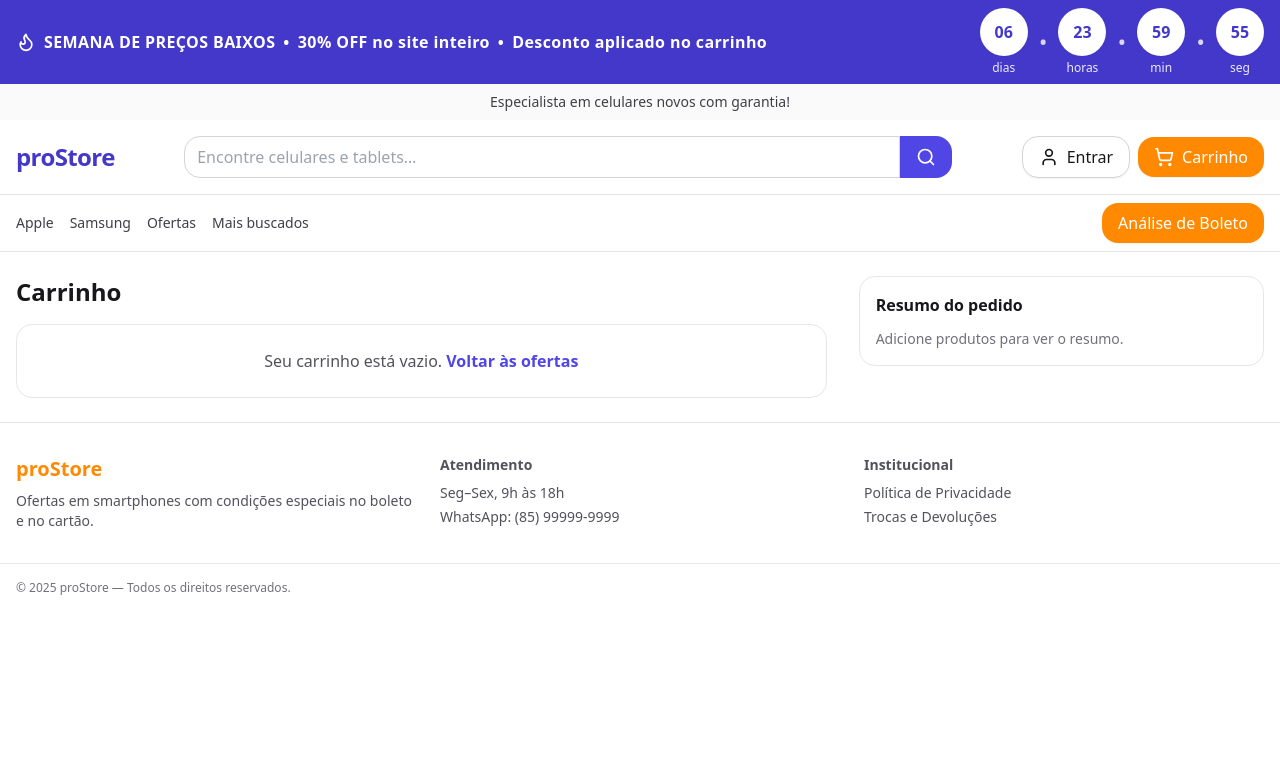
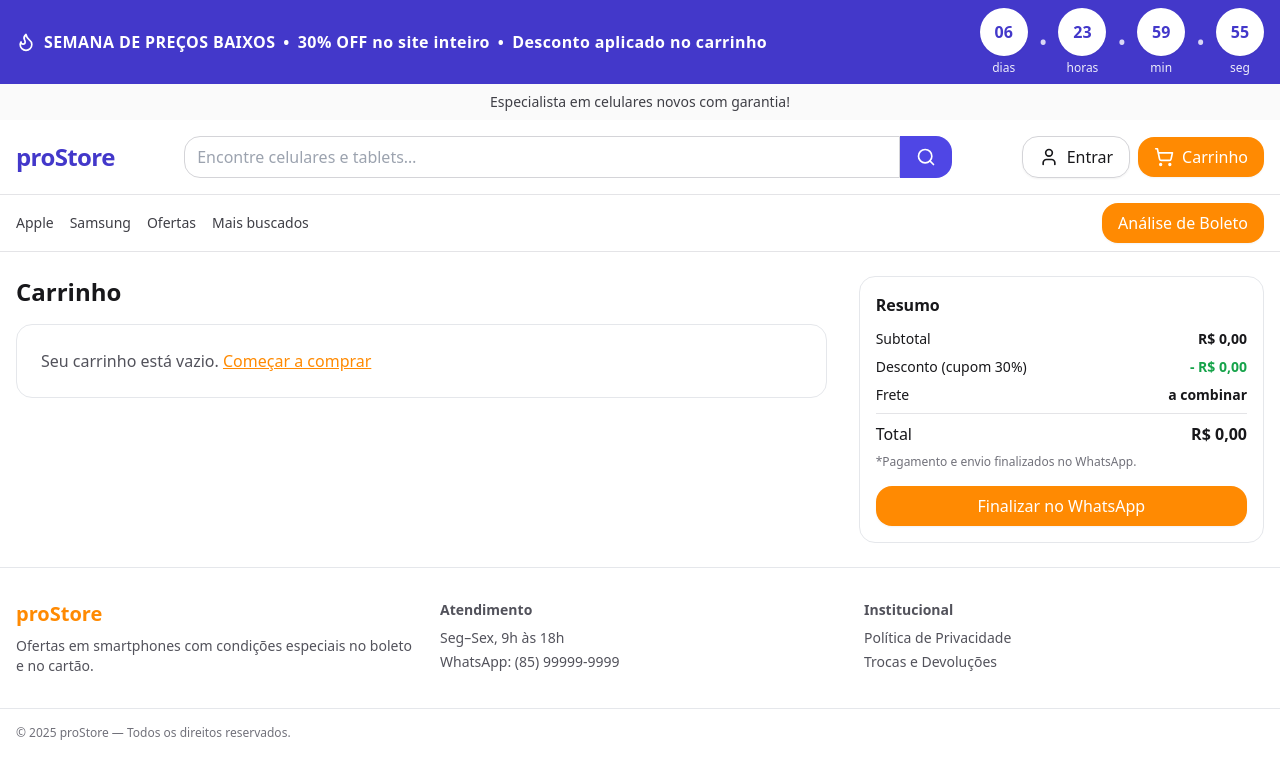
Before and after one commit to blogmarinaluz/SiteOficial, a Next.js app: page /carrinho in a window 1280 px wide. Shown: the top 778 px of the page. Built offline with nearby package versions, Linux system fonts and the light colour scheme.

Commit message:
Update page.tsx

```diff
--- a/src/app/carrinho/page.tsx
+++ b/src/app/carrinho/page.tsx
@@ -1,82 +1,67 @@
 "use client";
 
+import Image from "next/image";
 import { useMemo, useState } from "react";
 import { useCart } from "@/hooks/useCart";
 import Link from "next/link";
-import { Trash2, Plus } from "lucide-react";
 
-type CartItem = {
-  id: string;
-  name: string;
-  image?: string;
-  price?: number;
-  qty: number;
-  color?: string;
-  storage?: string | number;
-  freeShipping?: boolean;
-};
-
-const br = (n: number) =>
-  n.toLocaleString("pt-BR", { style: "currency", currency: "BRL" });
-
-const with30off = (n: number) => Math.round(n * 0.7); // 30% OFF no carrinho
+function br(n: number) {
+  return n.toLocaleString("pt-BR", { style: "currency", currency: "BRL" });
+}
+function withCoupon(n: number) {
+  // 30% OFF no carrinho
+  return Math.round(n * 0.7);
+}
 
 const SELLER_NUMBER =
   process.env.NEXT_PUBLIC_SELLER_NUMBER || "55999984905715";
 
 export default function CarrinhoPage() {
-  const { items, add, remove, clear } = useCart(); // <-- sem decrease
+  const { items, add, decrease, remove, clear } = useCart();
   const [sending, setSending] = useState(false);
 
   const subtotal = useMemo(
-    () => items.reduce((acc, it) => acc + (it.price ?? 0) * (it.qty ?? 1), 0),
+    () => items.reduce((acc, it) => acc + (it.price || 0) * it.qty, 0),
     [items]
   );
-  const totalComCupom = useMemo(() => with30off(subtotal), [subtotal]);
+  const totalComCupom = useMemo(() => withCoupon(subtotal), [subtotal]);
   const desconto = Math.max(0, subtotal - totalComCupom);
 
-  // Frete grátis somente se TODOS forem freeShipping
+  // Frete grátis somente se TODOS os itens forem freeShipping
   const freteGratis = useMemo(
-    () => items.length > 0 && items.every((i) => i.freeShipping),
+    () => items.length > 0 && items.every((i) => i.freeShipping === true),
     [items]
   );
 
-  async function finalizarWhatsApp() {
+  const enviarWhats = async () => {
     if (!items.length) return alert("Seu carrinho está vazio.");
+    setSending(true);
 
-    setSending(true);
-    try {
     const linhas: string[] = [];
-      linhas.push("*Pedido proStore*");
+    linhas.push("*Pedido — proStore*");
     linhas.push("");
     linhas.push("*Itens:*");
     items.forEach((it) => {
-        const obs =
-          (it.color ? ` ${it.color}` : "") +
-          (it.storage ? ` ${it.storage}GB` : "");
       linhas.push(
-          `• ${it.qty}x ${it.name}${obs} — ${br((it.price ?? 0) * it.qty)}`
+        `• ${it.qty}x ${it.name}${it.color ? " - " + it.color : ""}${
+          it.storage ? " " + it.storage + "GB" : ""
+        } — ${br((it.price || 0) * it.qty)}`
       );
     });
     linhas.push("");
     linhas.push(`Subtotal: ${br(subtotal)}`);
     linhas.push(`Cupom 30% OFF: -${br(desconto)}`);
-      linhas.push(
-        `Frete: ${freteGratis ? "*Grátis*" : "A combinar no atendimento"}`
-      );
-      linhas.push(`Total com cupom: *${br(totalComCupom)}*`);
+    linhas.push(`*Total com cupom*: *${br(totalComCupom)}*`);
+    linhas.push(freteGratis ? "Frete: *Grátis*" : "Frete: a combinar");
     linhas.push("");
     linhas.push(
-        "_Obs.: finalizei o pedido no site e gostaria de concluir pelo WhatsApp._"
+      "_Observação: pedido gerado pelo site para finalizar no WhatsApp._"
     );
 
     const msg = encodeURIComponent(linhas.join("\n"));
-      const url = `https://api.whatsapp.com/send?phone=${SELLER_NUMBER}&text=${msg}`;
-      window.location.href = url;
-    } finally {
+    window.location.href = `https://api.whatsapp.com/send?phone=${SELLER_NUMBER}&text=${msg}`;
     setSending(false);
-    }
-  }
+  };
 
   return (
     <div className="container p-6 grid md:grid-cols-[2fr,1fr] gap-8">
@@ -85,42 +70,47 @@ export default function CarrinhoPage() {
         <h1 className="text-2xl font-bold mb-4">Carrinho</h1>
 
         {!items.length ? (
-          <div className="border rounded-2xl p-6 text-center text-zinc-600">
+          <div className="rounded-2xl border p-6 text-zinc-600">
             Seu carrinho está vazio.{" "}
-            <Link className="text-indigo-600 font-semibold" href="/">
-              Voltar às ofertas
+            <Link className="text-accent underline" href="/">
+              Começar a comprar
             </Link>
           </div>
         ) : (
           <div className="space-y-4">
-            {items.map((it: CartItem) => (
+            {items.map((it) => (
               <div
                 key={it.id}
-                className="flex items-center gap-4 border rounded-2xl p-3"
+                className="flex gap-4 items-center border rounded-2xl p-3"
               >
-                {/* imagem */}
-                <img
-                  src={it.image}
+                <div className="w-20 h-20 relative shrink-0">
+                  <Image
+                    src={it.image || "/products/placeholder.jpg"}
                     alt={it.name}
-                  className="w-20 h-20 object-cover rounded-lg bg-white"
+                    fill
+                    sizes="80px"
+                    className="object-contain rounded-lg bg-white"
                   />
-
-                {/* infos */}
-                <div className="flex-1 min-w-0">
-                  <div className="font-medium truncate">{it.name}</div>
-                  <div className="text-xs text-zinc-500">
-                    {it.color ? `${it.color} • ` : ""}
-                    {it.storage ? `${it.storage}GB • ` : ""}
-                    {it.freeShipping ? "Frete: Grátis" : "Frete: a combinar"}
-                  </div>
-                  <div className="mt-1 text-sm">{br(it.price ?? 0)}</div>
                 </div>
 
-                {/* ações: + e remover */}
-                <div className="flex items-center gap-2">
+                <div className="flex-1">
+                  <div className="font-medium">{it.name}</div>
+                  <div className="text-xs text-zinc-500">
+                    {it.color ? `${it.color}` : ""}
+                    {it.storage ? ` • ${it.storage}GB` : ""}
+                  </div>
+
+                  <div className="mt-2 flex items-center gap-2">
                     <button
-                    className="btn-outline px-2"
-                    aria-label="Adicionar 1"
+                      aria-label="Diminuir"
+                      onClick={() => decrease(it.id)}
+                      className="px-3 py-1 rounded-lg border"
+                    >
+                      –
+                    </button>
+                    <span className="w-8 text-center">{it.qty}</span>
+                    <button
+                      aria-label="Aumentar"
                       onClick={() =>
                         add({
                           id: it.id,
@@ -130,31 +120,46 @@ export default function CarrinhoPage() {
                           color: it.color,
                           storage: it.storage,
                           freeShipping: it.freeShipping,
+                          qty: 1,
                         })
                       }
+                      className="px-3 py-1 rounded-lg border"
                     >
-                    <Plus className="w-4 h-4" />
+                      +
                     </button>
-                  <div className="w-10 text-center">{it.qty}</div>
+
                     <button
-                    className="btn-outline"
-                    aria-label="Remover item"
-                    onClick={() => remove(it.id)} // remove o item inteiro
+                      onClick={() => remove(it.id)}
+                      className="ml-4 text-sm text-red-600 hover:underline"
                     >
-                    <Trash2 className="w-4 h-4 mr-2" />
                       Remover
                     </button>
+                  </div>
+                </div>
+
+                <div className="text-right">
+                  <div className="text-sm text-zinc-500">Preço</div>
+                  <div className="font-semibold">
+                    {br((it.price || 0) * it.qty)}
+                  </div>
+                  <div className="text-xs mt-1">
+                    10x de{" "}
+                    <b>
+                      {br(Math.round(((it.price || 0) * it.qty) / 10))}
+                    </b>{" "}
+                    <i>sem juros</i>
+                  </div>
                 </div>
               </div>
             ))}
 
             <div className="flex gap-3">
+              <button onClick={clear} className="btn-outline">
+                Limpar carrinho
+              </button>
               <Link href="/" className="btn-outline">
                 Continuar comprando
               </Link>
-              <button className="btn-outline" onClick={() => clear()}>
-                Limpar carrinho
-              </button>
             </div>
           </div>
         )}
@@ -162,78 +167,46 @@ export default function CarrinhoPage() {
 
       {/* COLUNA DIREITA — RESUMO */}
       <aside className="border rounded-2xl p-4 h-fit sticky top-6">
-        <h2 className="font-semibold mb-3">Resumo do pedido</h2>
+        <h2 className="font-semibold mb-3">Resumo</h2>
 
-        {!items.length ? (
-          <div className="text-sm text-zinc-500">
-            Adicione produtos para ver o resumo.
+        <div className="space-y-2 text-sm">
+          <div className="flex justify-between">
+            <span>Subtotal</span>
+            <b>{br(subtotal)}</b>
           </div>
-        ) : (
-          <div className="space-y-2 text-sm">
-            <Row label="Subtotal" value={br(subtotal)} />
-            <Row label="Cupom 30% OFF" value={`- ${br(desconto)}`} />
-            <Row
-              label="Frete"
-              value={freteGratis ? "Grátis" : "A combinar no atendimento"}
-              emphasize={freteGratis}
-            />
-            <hr className="my-2" />
-            <Row
-              label="Total com cupom"
-              value={br(totalComCupom)}
-              bold
-              big
-              accent
-            />
+
+          <div className="flex justify-between">
+            <span>Desconto (cupom 30%)</span>
+            <b className="text-green-600">- {br(desconto)}</b>
+          </div>
+
+          <div className="flex justify-between">
+            <span>Frete</span>
+            <b className={freteGratis ? "text-green-600" : ""}>
+              {freteGratis ? "Grátis" : "a combinar"}
+            </b>
+          </div>
+
+          <div className="h-px bg-zinc-200 my-2" />
+
+          <div className="flex justify-between text-base">
+            <span>Total</span>
+            <b>{br(totalComCupom)}</b>
+          </div>
+
+          <div className="text-xs text-zinc-500">
+            *Pagamento e envio finalizados no WhatsApp.
+          </div>
+        </div>
 
         <button
-              onClick={finalizarWhatsApp}
-              disabled={sending}
-              className="btn-primary w-full mt-3"
+          onClick={enviarWhats}
+          disabled={!items.length || sending}
+          className="btn-primary w-full mt-4"
         >
-              {sending ? "Abrindo WhatsApp…" : "Finalizar no WhatsApp"}
+          {sending ? "Abrindo WhatsApp..." : "Finalizar no WhatsApp"}
         </button>
-
-            <div className="text-xs text-zinc-500 mt-3">
-              *O pagamento é concluído com nosso atendente via WhatsApp. O
-              desconto de 30% já foi aplicado ao total.
-            </div>
-          </div>
-        )}
       </aside>
     </div>
   );
 }
-
-function Row({
-  label,
-  value,
-  bold,
-  big,
-  accent,
-  emphasize,
-}: {
-  label: string;
-  value: string;
-  bold?: boolean;
-  big?: boolean;
-  accent?: boolean;
-  emphasize?: boolean;
-}) {
-  return (
-    <div className="flex justify-between items-baseline">
-      <span className={`text-zinc-600 ${emphasize ? "text-emerald-600" : ""}`}>
-        {label}
-      </span>
-      <span
-        className={[
-          bold ? "font-semibold" : "",
-          big ? "text-lg" : "",
-          accent ? "text-indigo-700" : "",
-        ].join(" ")}
-      >
-        {value}
-      </span>
-    </div>
-  );
-}
```
Lines whose indentation alone changed are shown as unchanged.
